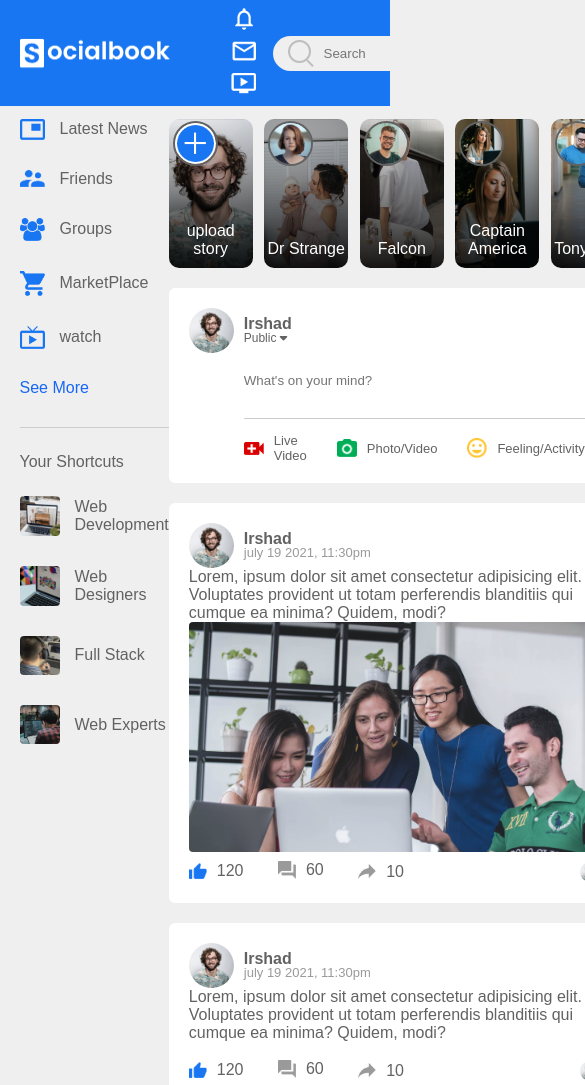
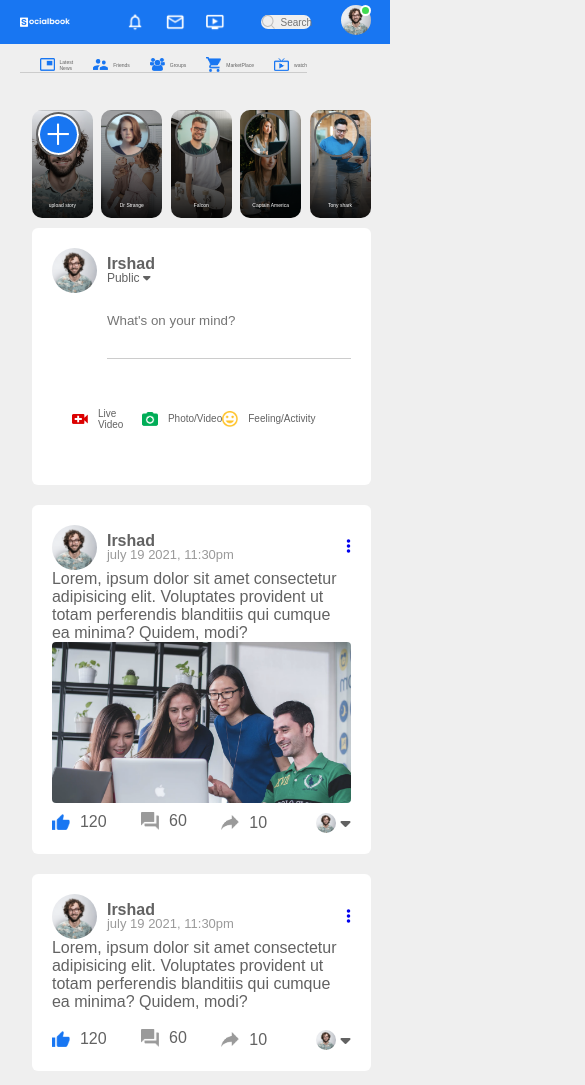
Before and after one commit to Irshad-exe/SocialBook.github.io, a plain HTML site: page index.html in a window 390 px wide. Shown: the top 1085 px of the page, 585 px wide, since content can reach past the window. Drawn offline with Linux system fonts and the light colour scheme.

Commit message:
Resp Update

```diff
--- a/style.css
+++ b/style.css
@@ -26,10 +26,11 @@ nav {
   display: flex;
   align-items: center;
   justify-content: space-between;
-  background:var(--nav-color);
+  background-color:var(--nav-color);
   padding: 5px 5%;
   position: sticky;
   top: 0;
+  background-size: cover;
   z-index: 100;
 }
 .logo {
@@ -441,3 +442,92 @@ footer{
   padding-left: 23px;
   background: #302d2d;
 }
+@media  screen and  (min-width:320px) and (max-width: 480px){
+  .nav{
+    position: sticky;
+    top: 0;
+    overflow: hidden;
+  }
+  .searchbar{
+    width: 50px;
+    padding: 0 1px;
+  }
+  .searchbar input{
+    width: 50px;
+    padding: 1px;
+    font-size: 10px;
+    margin: 0 5px;
+
+  }
+  .searchbar img{
+    width: 13px;
+  }
+  .logo{
+    width: 50px;
+  }
+  .Left-nav ul li img{
+    width: 20px;
+    margin: 0 10px;
+  }
+  .Left-nav ul li{
+    width: 10px;
+    display: flex;
+  }
+  .usericon img{
+    width: 30px;
+  }
+  .online::after{
+    width: 7px;
+    height: 7px;
+  }
+  .left-bar{
+    flex-basis: 30%;
+    position: sticky;
+    top: 0px;
+  }
+  .main-content{
+    margin-top: 15%;
+    width: 100%;
+    height: 100%;
+    margin-left: -370px;
+    flex-basis: 70%;
+  }
+  .right-bar{
+    width: 30%;
+    display: none;
+  }
+  .imp-links a{
+    display: flex;
+    font-size: 5px;
+    margin: 0;
+  }
+  .imp-links img{
+    width: 15px;
+    margin: 0px 20px;
+    margin-right: 5px;
+  }
+  .imp-links{
+    display: flex;
+  }
+  .imp-links a:last-child{
+    display: none;
+  }
+  .story-gallery{
+    margin-bottom: 10px;
+  }
+  .story p{
+     font-size: 5px;
+  }
+  .add-post-links img{
+    width: 16px;
+    margin-left: -70px;
+  }
+  .add-post-links a{
+    display: flex;
+    font-size: 10px;
+    margin: 35px;
+  }
+  .shortcut-links{
+    display: none;
+  }
+}
```
